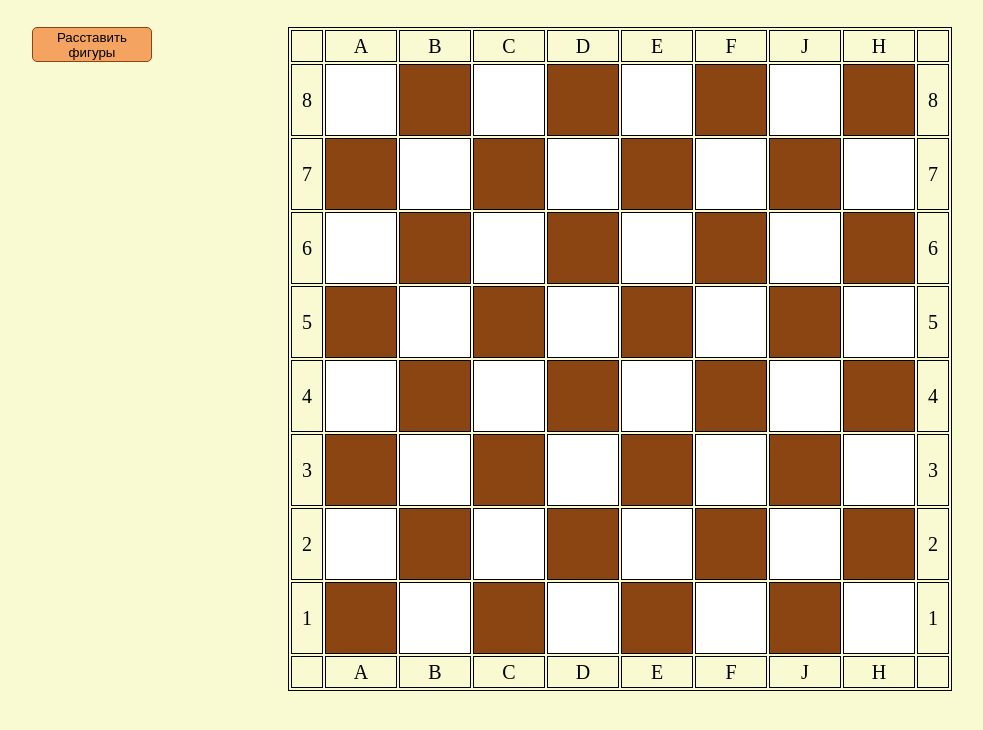
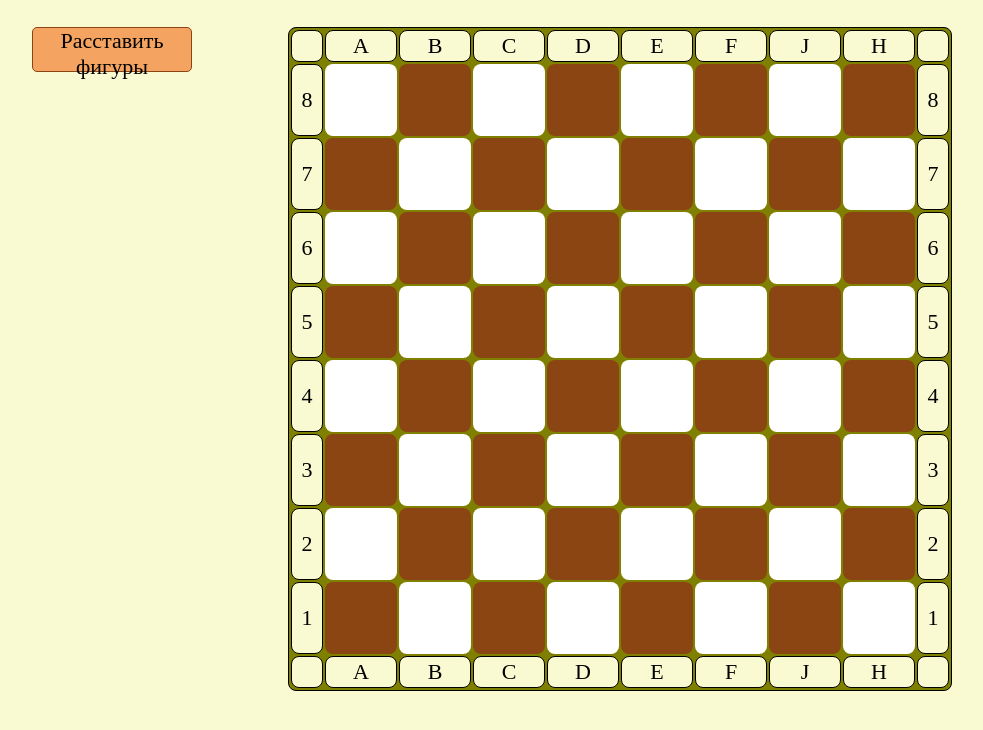
Before and after one commit to ilia-makhonin/JavaScript-course, a plain HTML site: page lesson5/index.html in a window 1280 px wide. Shown: the part 60-790 px from the top of the page, without its empty margins (118-1101 px from the left). Drawn offline with Linux system fonts and the light colour scheme; files that its build step writes are made by us from their sources; a web font is replaced by a local one.

Commit message:
Стили всех элементов HTML документа

```diff
--- a/lesson5/style-chess.css
+++ b/lesson5/styles/style-chess.css
@@ -1,3 +1,8 @@
+@font-face {
+    font-family: gid-vr;
+    src: url(../font/gid_vr.ttf);
+}
+
 *{
     margin: 0;
     padding: 0;
@@ -14,14 +19,16 @@ body {
     margin-top: 20px;
 }
 #gambit {
-    width: 120px;
-    height: 35px;
+    width: 160px;
+    height: 45px;
     float: left;
     background-color: sandybrown;
     margin: 30px 10px;
     border-radius: 5px;
     border: 1px solid saddlebrown;
     outline: none;
+    font-family: gid-vr;
+    font-size: 22px;
 }
 
 #gambit:hover {
@@ -31,46 +38,62 @@ body {
 .chess-board {
     margin-top: 30px;
     margin-right: 70px;
+    background-color: olive;
     border: 1px solid black;
+    border-radius: 8px;
     float: right;
 }
 
 .cell-white {
     width: 70px;
     height: 70px;
-    border: 1px solid black;
+    /*border: 1px solid black;*/
     background-color: white;
+    border-radius: 8px;
 }
 
 .cell-black {
     width: 70px;
     height: 70px;
-    border: 1px solid black;
+    /*border: 1px solid black;*/
     background-color: saddlebrown;
+    border-radius: 8px;
 }
 
 .side-markup {
     width: 30px;
     height: 70px;
+    background-color: lightgoldenrodyellow;
     border: 1px solid black;
-    font-size: 20px;
+    font-family: gid-vr;
+    font-size: 22px;
     text-align: center;
     vertical-align: middle;
+    border-radius: 8px;
 }
 
 .bottom-markup {
     width: 70px;
     height: 30px;
+    background-color: lightgoldenrodyellow;
     border: 1px solid black;
-    font-size: 20px;
+    font-family: gid-vr;
+    font-size: 22px;
     text-align: center;
     vertical-align: middle;
+    border-radius: 8px;
 }
 
 .angle {
     width: 30px;
     height: 30px;
+    background-color: lightgoldenrodyellow;
     border: 1px solid black;
+    border-radius: 8px;
+}
+
+.rotate {
+    transform: rotate(180deg);
 }
 
 img {
```
